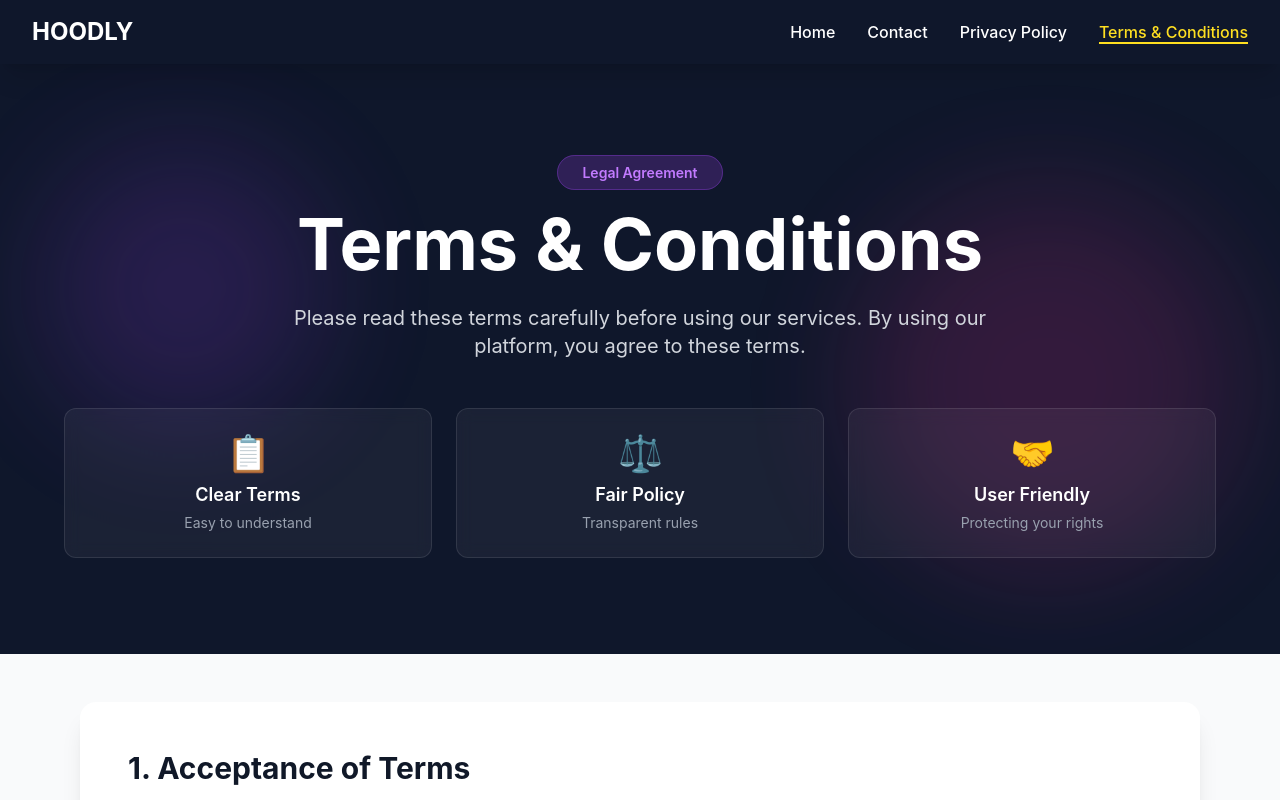
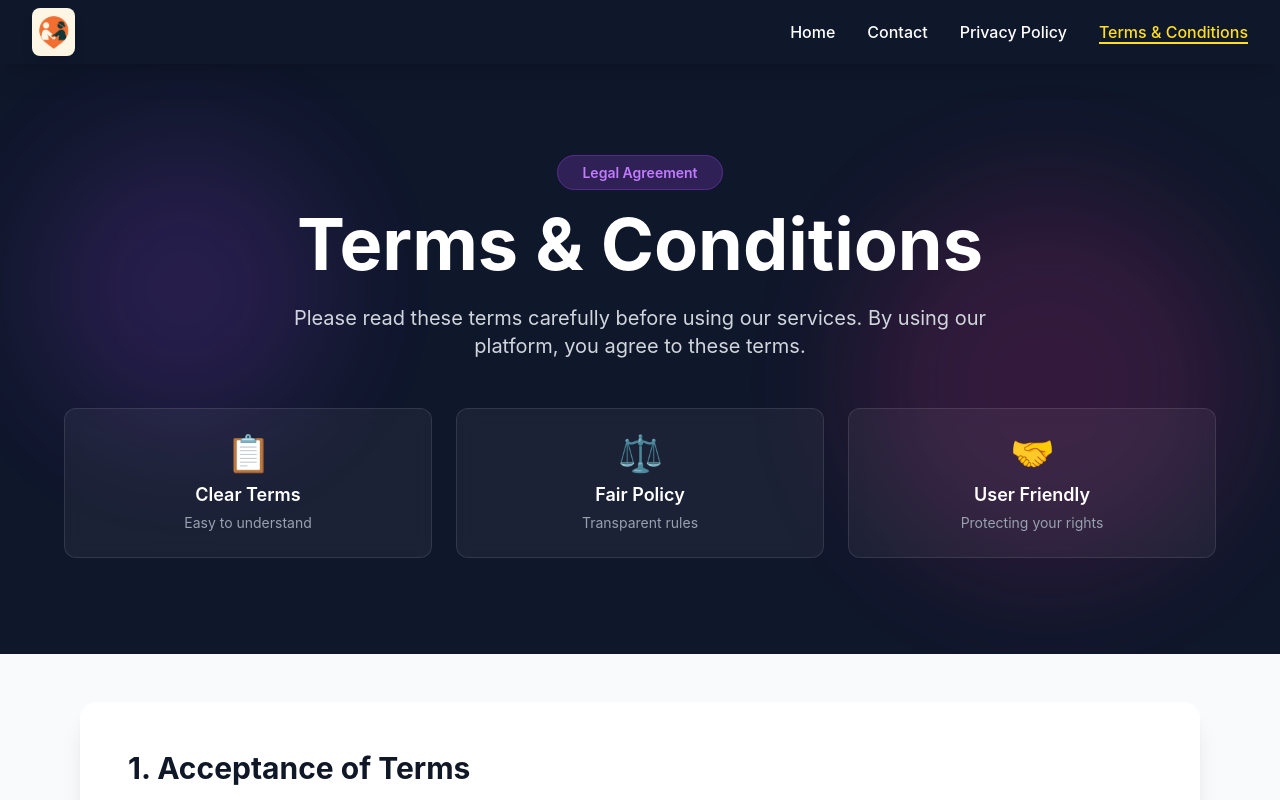
Before and after one commit to codewithgaurave/HoodlyWebsite, a React (Vite) app: page /terms in a window 1280 px wide. Shown: the top 800 px of the page. Built offline with nearby package versions, Linux system fonts and the light colour scheme.

Commit message:
Updated Navbar, Footer, Contact page and added image

```diff
--- a/src/components/Footer.jsx
+++ b/src/components/Footer.jsx
@@ -7,7 +7,7 @@ function Footer() {
         <div className="grid grid-cols-1 md:grid-cols-4 gap-8">
           {/* About Section */}
           <div>
-            <h3 className="text-2xl font-bold mb-4 text-cyan-400">HOODLY</h3>
+            <img src="/image.png" alt="HOODLY" className="h-20 mb-4 rounded-lg shadow-xl hover:scale-105 transition-transform duration-300 border-2 border-cyan-400/30" />
             <p className="text-gray-300 text-sm leading-relaxed">Connecting users with skilled workers for all your service needs. Fast, reliable, and professional.</p>
           </div>
 
--- a/src/components/Navbar.jsx
+++ b/src/components/Navbar.jsx
@@ -11,8 +11,8 @@ function Navbar() {
     <nav className="bg-slate-900 shadow-xl sticky top-0 z-50">
       <div className="max-w-7xl mx-auto px-4 sm:px-6 lg:px-8">
         <div className="flex justify-between items-center h-16">
-          <Link to="/" className="text-white text-2xl font-bold hover:scale-110 transition-transform duration-300">
-            HOODLY
+          <Link to="/" className="hover:scale-110 transition-all duration-300 filter hover:drop-shadow-[0_0_15px_rgba(34,211,238,0.7)]">
+            <img src="/image.png" alt="HOODLY" className="h-12 rounded-lg shadow-lg hover:shadow-cyan-500/50" />
           </Link>
 
           {/* Desktop Menu */}
```
Also changed, not shown: public/WhatsApp_Image_2026-03-05_at_06.10.40-removebg-preview.png (added).
